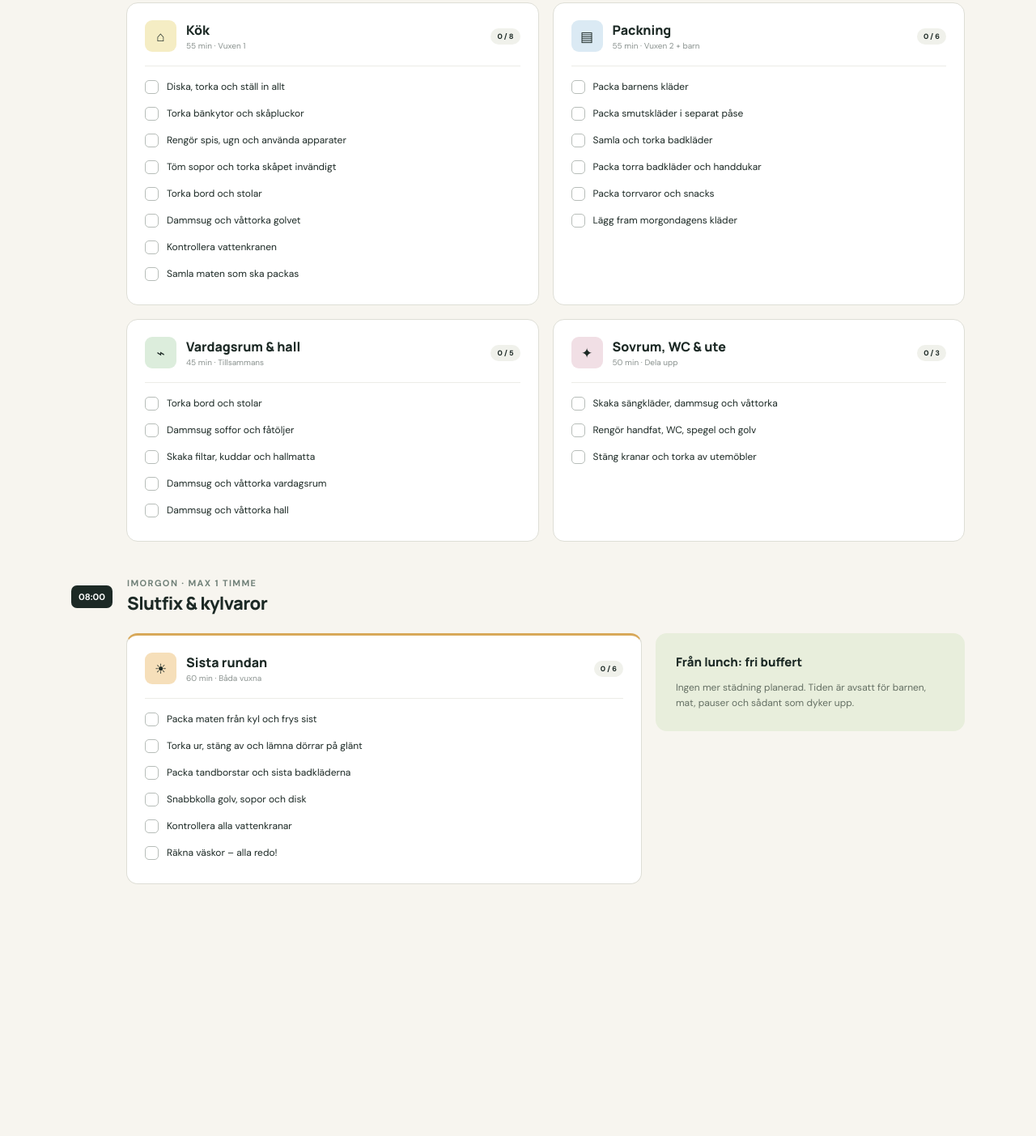
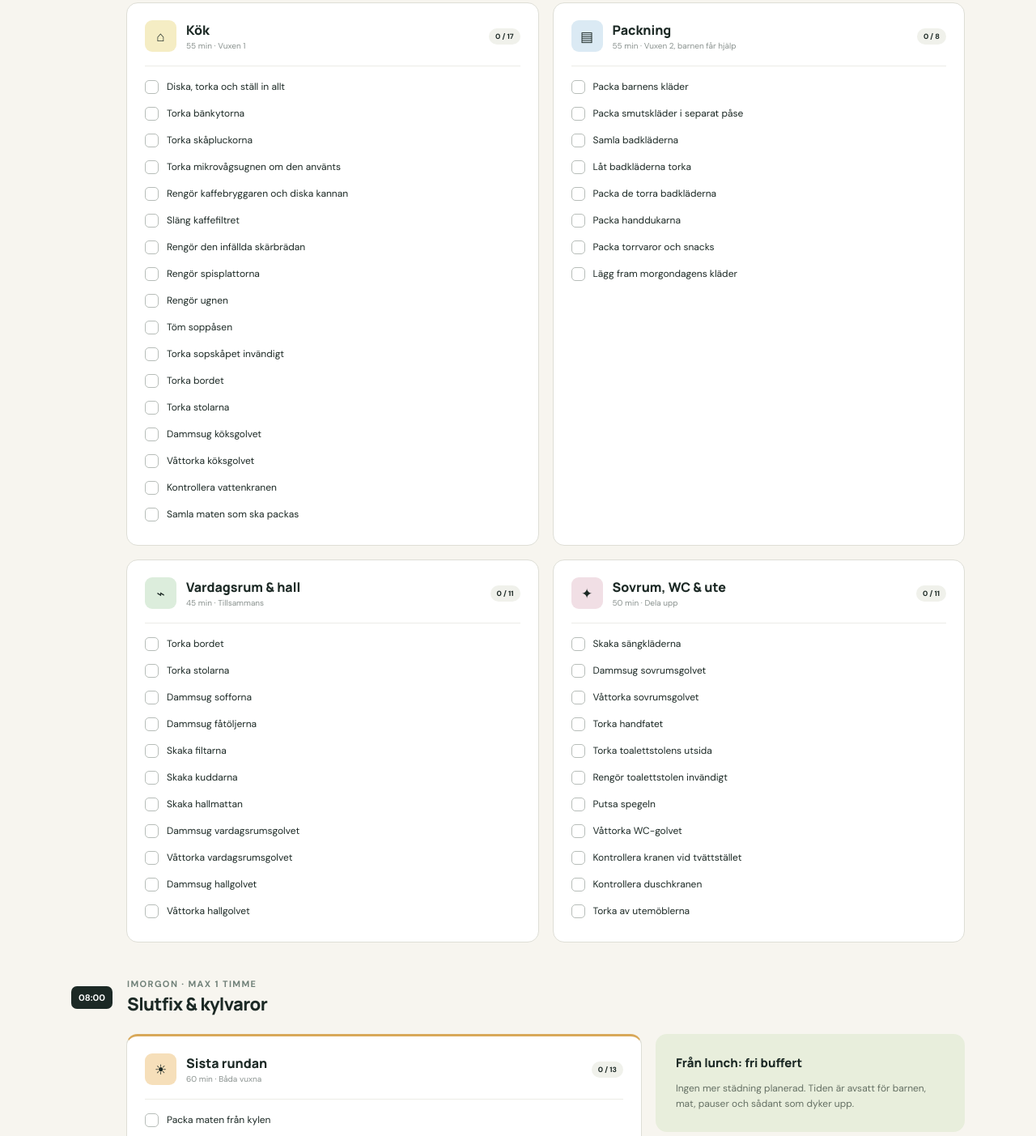
Before and after one commit to andyCDN/stada, a website: page index.html in a window 1280 px wide. Shown: the part 665-2068 px from the top of the page at 81% size. Before the commit the page ends 1837 px from the top, so only its background shows below. Drawn offline with Linux system fonts and the light colour scheme.

Commit message:
Update task counts and descriptions in index.html

```diff
--- a/index.html
+++ b/index.html
@@ -27,7 +27,7 @@
       </div>
       <div class="progress-card">
         <div class="ring" aria-label="0 procent klart"><strong id="percent">0%</strong><span>KLART</span></div>
-        <div><strong id="done-count">0 av 28</strong><span>uppgifter avklarade</span></div>
+        <div><strong id="done-count">0 av 60</strong><span>små steg avklarade</span></div>
       </div>
     </section>
 
@@ -38,9 +38,9 @@
     </section>
 
     <nav class="tabs" aria-label="Filtrera checklistan">
-      <button class="active" data-filter="all">Alla <span>28</span></button>
-      <button data-filter="today">Idag <span>22</span></button>
-      <button data-filter="tomorrow">Imorgon <span>6</span></button>
+      <button class="active" data-filter="all">Alla <span>60</span></button>
+      <button data-filter="today">Idag <span>47</span></button>
+      <button data-filter="tomorrow">Imorgon <span>13</span></button>
     </nav>
 
     <section class="plan">
@@ -48,48 +48,73 @@
       <p class="support-note"><strong>Tips:</strong> En vuxen städar, den andra packar och hjälper barnen. Byt efter halva tiden.</p>
       <div class="cards">
         <article class="task-card" data-day="today">
-          <div class="card-head"><div class="room-icon yellow">⌂</div><div><h3>Kök</h3><p>55 min · Vuxen 1</p></div><span class="count">0 / 8</span></div>
+          <div class="card-head"><div class="room-icon yellow">⌂</div><div><h3>Kök</h3><p>55 min · Vuxen 1</p></div><span class="count">0 / 17</span></div>
           <div class="tasks">
             <label><input type="checkbox"><span>Diska, torka och ställ in allt</span></label>
-            <label><input type="checkbox"><span>Torka bänkytor och skåpluckor</span></label>
-            <label><input type="checkbox"><span>Rengör spis, ugn och använda apparater</span></label>
-            <label><input type="checkbox"><span>Töm sopor och torka skåpet invändigt</span></label>
-            <label><input type="checkbox"><span>Torka bord och stolar</span></label>
-            <label><input type="checkbox"><span>Dammsug och våttorka golvet</span></label>
+            <label><input type="checkbox"><span>Torka bänkytorna</span></label>
+            <label><input type="checkbox"><span>Torka skåpluckorna</span></label>
+            <label><input type="checkbox"><span>Torka mikrovågsugnen om den använts</span></label>
+            <label><input type="checkbox"><span>Rengör kaffebryggaren och diska kannan</span></label>
+            <label><input type="checkbox"><span>Släng kaffefiltret</span></label>
+            <label><input type="checkbox"><span>Rengör den infällda skärbrädan</span></label>
+            <label><input type="checkbox"><span>Rengör spisplattorna</span></label>
+            <label><input type="checkbox"><span>Rengör ugnen</span></label>
+            <label><input type="checkbox"><span>Töm soppåsen</span></label>
+            <label><input type="checkbox"><span>Torka sopskåpet invändigt</span></label>
+            <label><input type="checkbox"><span>Torka bordet</span></label>
+            <label><input type="checkbox"><span>Torka stolarna</span></label>
+            <label><input type="checkbox"><span>Dammsug köksgolvet</span></label>
+            <label><input type="checkbox"><span>Våttorka köksgolvet</span></label>
             <label><input type="checkbox"><span>Kontrollera vattenkranen</span></label>
             <label><input type="checkbox"><span>Samla maten som ska packas</span></label>
           </div>
         </article>
 
         <article class="task-card" data-day="today">
-          <div class="card-head"><div class="room-icon blue">▤</div><div><h3>Packning</h3><p>55 min · Vuxen 2 + barn</p></div><span class="count">0 / 6</span></div>
+          <div class="card-head"><div class="room-icon blue">▤</div><div><h3>Packning</h3><p>55 min · Vuxen 2, barnen får hjälp</p></div><span class="count">0 / 8</span></div>
           <div class="tasks">
             <label><input type="checkbox"><span>Packa barnens kläder</span></label>
             <label><input type="checkbox"><span>Packa smutskläder i separat påse</span></label>
-            <label><input type="checkbox"><span>Samla och torka badkläder</span></label>
-            <label><input type="checkbox"><span>Packa torra badkläder och handdukar</span></label>
+            <label><input type="checkbox"><span>Samla badkläderna</span></label>
+            <label><input type="checkbox"><span>Låt badkläderna torka</span></label>
+            <label><input type="checkbox"><span>Packa de torra badkläderna</span></label>
+            <label><input type="checkbox"><span>Packa handdukarna</span></label>
             <label><input type="checkbox"><span>Packa torrvaror och snacks</span></label>
             <label><input type="checkbox"><span>Lägg fram morgondagens kläder</span></label>
           </div>
         </article>
 
         <article class="task-card" data-day="today">
-          <div class="card-head"><div class="room-icon green">⌁</div><div><h3>Vardagsrum & hall</h3><p>45 min · Tillsammans</p></div><span class="count">0 / 5</span></div>
+          <div class="card-head"><div class="room-icon green">⌁</div><div><h3>Vardagsrum & hall</h3><p>45 min · Tillsammans</p></div><span class="count">0 / 11</span></div>
           <div class="tasks">
-            <label><input type="checkbox"><span>Torka bord och stolar</span></label>
-            <label><input type="checkbox"><span>Dammsug soffor och fåtöljer</span></label>
-            <label><input type="checkbox"><span>Skaka filtar, kuddar och hallmatta</span></label>
-            <label><input type="checkbox"><span>Dammsug och våttorka vardagsrum</span></label>
-            <label><input type="checkbox"><span>Dammsug och våttorka hall</span></label>
+            <label><input type="checkbox"><span>Torka bordet</span></label>
+            <label><input type="checkbox"><span>Torka stolarna</span></label>
+            <label><input type="checkbox"><span>Dammsug sofforna</span></label>
+            <label><input type="checkbox"><span>Dammsug fåtöljerna</span></label>
+            <label><input type="checkbox"><span>Skaka filtarna</span></label>
+            <label><input type="checkbox"><span>Skaka kuddarna</span></label>
+            <label><input type="checkbox"><span>Skaka hallmattan</span></label>
+            <label><input type="checkbox"><span>Dammsug vardagsrumsgolvet</span></label>
+            <label><input type="checkbox"><span>Våttorka vardagsrumsgolvet</span></label>
+            <label><input type="checkbox"><span>Dammsug hallgolvet</span></label>
+            <label><input type="checkbox"><span>Våttorka hallgolvet</span></label>
           </div>
         </article>
 
         <article class="task-card" data-day="today">
-          <div class="card-head"><div class="room-icon pink">✦</div><div><h3>Sovrum, WC & ute</h3><p>50 min · Dela upp</p></div><span class="count">0 / 3</span></div>
+          <div class="card-head"><div class="room-icon pink">✦</div><div><h3>Sovrum, WC & ute</h3><p>50 min · Dela upp</p></div><span class="count">0 / 11</span></div>
           <div class="tasks">
-            <label><input type="checkbox"><span>Skaka sängkläder, dammsug och våttorka</span></label>
-            <label><input type="checkbox"><span>Rengör handfat, WC, spegel och golv</span></label>
-            <label><input type="checkbox"><span>Stäng kranar och torka av utemöbler</span></label>
+            <label><input type="checkbox"><span>Skaka sängkläderna</span></label>
+            <label><input type="checkbox"><span>Dammsug sovrumsgolvet</span></label>
+            <label><input type="checkbox"><span>Våttorka sovrumsgolvet</span></label>
+            <label><input type="checkbox"><span>Torka handfatet</span></label>
+            <label><input type="checkbox"><span>Torka toalettstolens utsida</span></label>
+            <label><input type="checkbox"><span>Rengör toalettstolen invändigt</span></label>
+            <label><input type="checkbox"><span>Putsa spegeln</span></label>
+            <label><input type="checkbox"><span>Våttorka WC-golvet</span></label>
+            <label><input type="checkbox"><span>Kontrollera kranen vid tvättstället</span></label>
+            <label><input type="checkbox"><span>Kontrollera duschkranen</span></label>
+            <label><input type="checkbox"><span>Torka av utemöblerna</span></label>
           </div>
         </article>
       </div>
@@ -97,12 +122,19 @@
       <div class="timeline-heading tomorrow"><span>08:00</span><div><p>IMORGON · MAX 1 TIMME</p><h2>Slutfix & kylvaror</h2></div></div>
       <div class="cards tomorrow-grid">
         <article class="task-card accent" data-day="tomorrow">
-          <div class="card-head"><div class="room-icon orange">☀</div><div><h3>Sista rundan</h3><p>60 min · Båda vuxna</p></div><span class="count">0 / 6</span></div>
+          <div class="card-head"><div class="room-icon orange">☀</div><div><h3>Sista rundan</h3><p>60 min · Båda vuxna</p></div><span class="count">0 / 13</span></div>
           <div class="tasks">
-            <label><input type="checkbox"><span>Packa maten från kyl och frys sist</span></label>
-            <label><input type="checkbox"><span>Torka ur, stäng av och lämna dörrar på glänt</span></label>
-            <label><input type="checkbox"><span>Packa tandborstar och sista badkläderna</span></label>
-            <label><input type="checkbox"><span>Snabbkolla golv, sopor och disk</span></label>
+            <label><input type="checkbox"><span>Packa maten från kylen</span></label>
+            <label><input type="checkbox"><span>Packa maten från frysen</span></label>
+            <label><input type="checkbox"><span>Torka ur kylen</span></label>
+            <label><input type="checkbox"><span>Torka ur frysen</span></label>
+            <label><input type="checkbox"><span>Stäng av kyl och frys</span></label>
+            <label><input type="checkbox"><span>Lämna kyl- och frysdörrarna på glänt</span></label>
+            <label><input type="checkbox"><span>Packa tandborstarna</span></label>
+            <label><input type="checkbox"><span>Packa de sista badkläderna</span></label>
+            <label><input type="checkbox"><span>Snabbkolla golven</span></label>
+            <label><input type="checkbox"><span>Snabbkolla soporna</span></label>
+            <label><input type="checkbox"><span>Snabbkolla disken</span></label>
             <label><input type="checkbox"><span>Kontrollera alla vattenkranar</span></label>
             <label><input type="checkbox"><span>Räkna väskor – alla redo!</span></label>
           </div>
```
